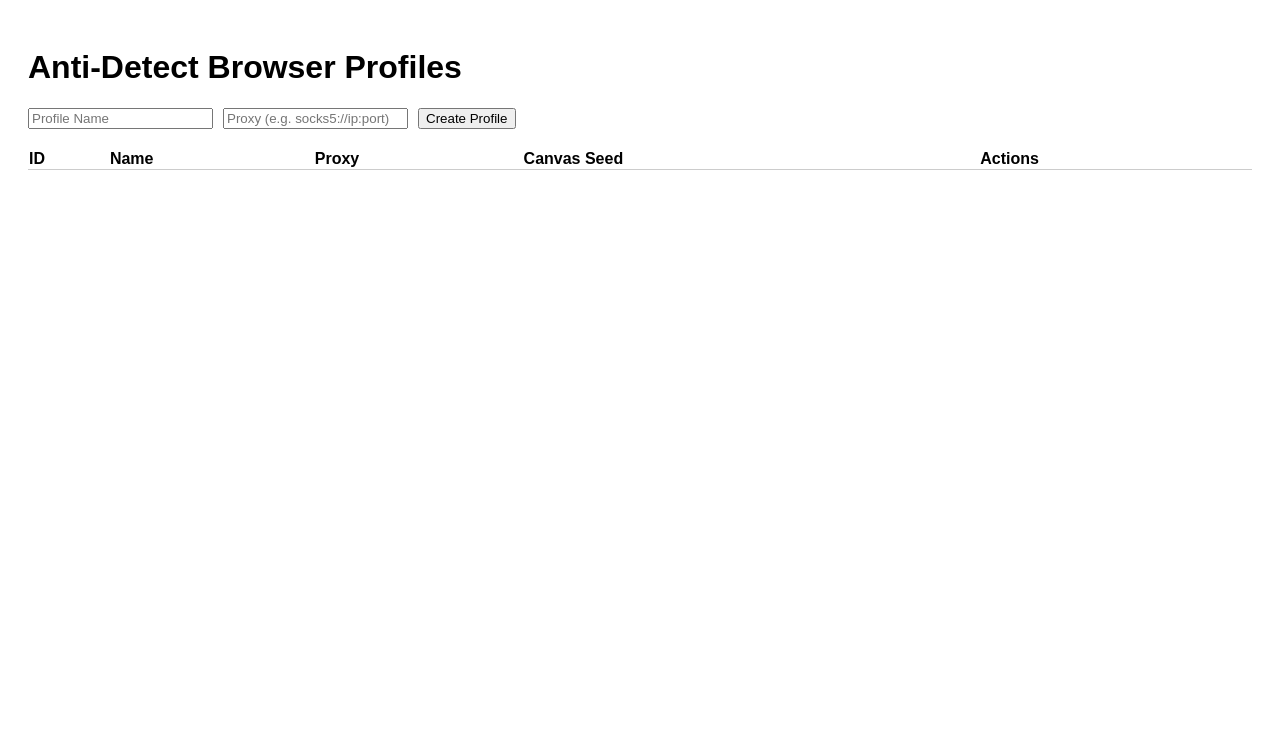
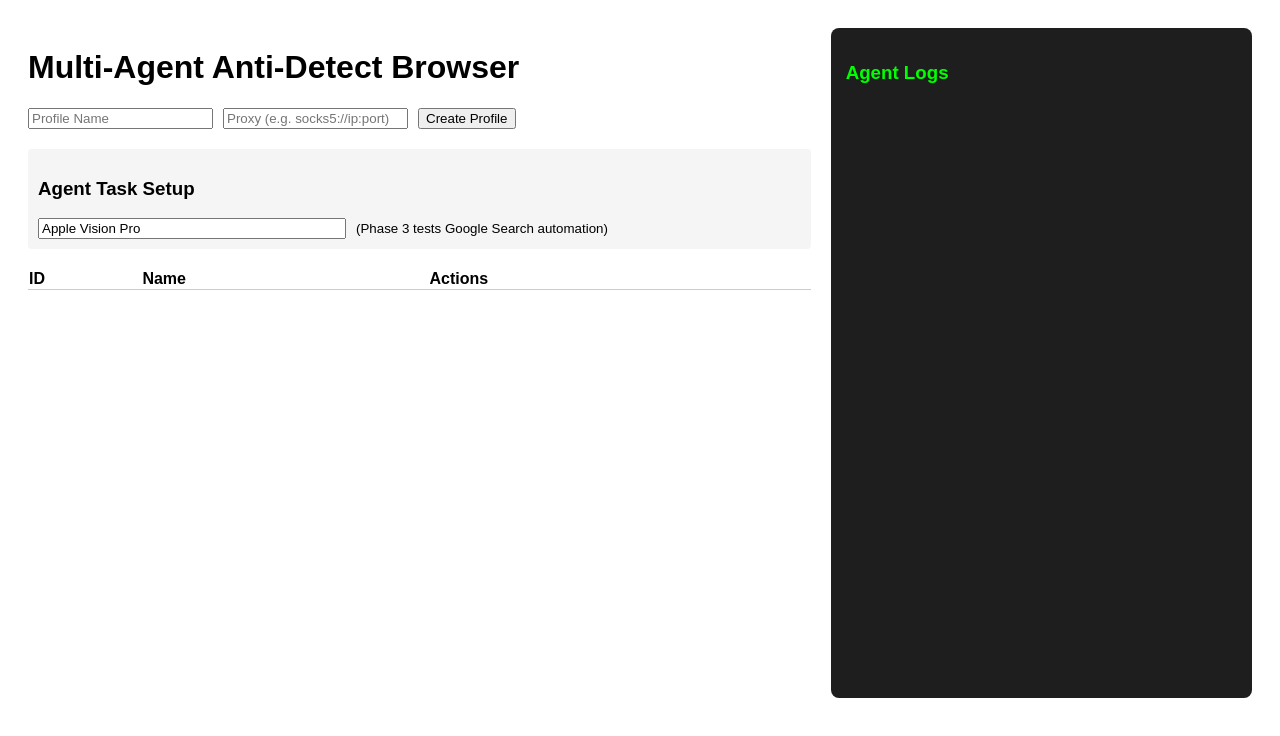
Before and after one commit to fastnas2023/Chestnut-Anti-Detect-Browser, a React (Vite) app: page / in a window 1280 px wide. Shown: the top 736 px of the page. Built offline with nearby package versions, Linux system fonts and the light colour scheme.

Commit message:
feat: add frontend UI for dispatching agents and viewing logs

```diff
--- a/electron/preload.ts
+++ b/electron/preload.ts
@@ -4,5 +4,6 @@ import type { Profile } from './db';
 contextBridge.exposeInMainWorld('api', {
   getProfiles: () => ipcRenderer.invoke('get-profiles'),
   createProfile: (profile: Profile) => ipcRenderer.invoke('create-profile', profile),
-  launchProfile: (id: number) => ipcRenderer.invoke('launch-profile', id)
+  launchProfile: (id: number) => ipcRenderer.invoke('launch-profile', id),
+  runAgent: (id: number, task: string) => ipcRenderer.invoke('run-agent', id, task)
 });
--- a/src/App.tsx
+++ b/src/App.tsx
@@ -4,6 +4,8 @@ export default function App() {
   const [profiles, setProfiles] = useState<Profile[]>([]);
   const [name, setName] = useState('');
   const [proxy, setProxy] = useState('');
+  const [agentTask, setAgentTask] = useState('Apple Vision Pro');
+  const [logs, setLogs] = useState<string[]>([]);
 
   const loadProfiles = async () => {
     const data = await window.api.getProfiles();
@@ -13,6 +15,10 @@ export default function App() {
   useEffect(() => {
     loadProfiles();
   }, []);
+
+  const addLog = (msg: string) => {
+    setLogs(prev => [...prev, `[${new Date().toLocaleTimeString()}] ${msg}`]);
+  };
 
   const handleCreate = async (e: React.FormEvent) => {
     e.preventDefault();
@@ -27,12 +33,29 @@ export default function App() {
   };
 
   const handleLaunch = async (id: number) => {
-    await window.api.launchProfile(id);
+    addLog(`Launching profile ${id}...`);
+    const success = await window.api.launchProfile(id);
+    if (success) {
+      addLog(`Profile ${id} launched successfully. Ready for Agent.`);
+    } else {
+      addLog(`Failed to launch profile ${id}.`);
+    }
+  };
+
+  const handleRunAgent = async (id: number) => {
+    addLog(`Dispatching agent to profile ${id} with task: "${agentTask}"`);
+    const result = await window.api.runAgent(id, agentTask);
+    if (result.success) {
+      addLog(`Agent Success: ${result.message}`);
+    } else {
+      addLog(`Agent Error: ${result.message}`);
+    }
   };
 
   return (
-    <div style={{ padding: '20px', fontFamily: 'sans-serif' }}>
-      <h1>Anti-Detect Browser Profiles</h1>
+    <div style={{ padding: '20px', fontFamily: 'sans-serif', display: 'flex', gap: '20px' }}>
+      <div style={{ flex: 2 }}>
+        <h1>Multi-Agent Anti-Detect Browser</h1>
 
         <form onSubmit={handleCreate} style={{ marginBottom: '20px' }}>
           <input
@@ -51,30 +74,48 @@ export default function App() {
           <button type="submit">Create Profile</button>
         </form>
 
+        <div style={{ marginBottom: '20px', padding: '10px', background: '#f5f5f5', borderRadius: '4px' }}>
+          <h3>Agent Task Setup</h3>
+          <input
+            placeholder="What should the agent search for?"
+            value={agentTask}
+            onChange={e => setAgentTask(e.target.value)}
+            style={{ width: '300px', marginRight: '10px' }}
+          />
+          <small>(Phase 3 tests Google Search automation)</small>
+        </div>
+
         <table style={{ width: '100%', textAlign: 'left', borderCollapse: 'collapse' }}>
           <thead>
             <tr>
               <th style={{ borderBottom: '1px solid #ccc' }}>ID</th>
               <th style={{ borderBottom: '1px solid #ccc' }}>Name</th>
-            <th style={{ borderBottom: '1px solid #ccc' }}>Proxy</th>
-            <th style={{ borderBottom: '1px solid #ccc' }}>Canvas Seed</th>
               <th style={{ borderBottom: '1px solid #ccc' }}>Actions</th>
             </tr>
           </thead>
           <tbody>
             {profiles.map(p => (
               <tr key={p.id}>
-              <td style={{ borderBottom: '1px solid #eee' }}>{p.id}</td>
+                <td style={{ borderBottom: '1px solid #eee', padding: '8px 0' }}>{p.id}</td>
                 <td style={{ borderBottom: '1px solid #eee' }}>{p.name}</td>
-              <td style={{ borderBottom: '1px solid #eee' }}>{p.proxy || 'None'}</td>
-              <td style={{ borderBottom: '1px solid #eee' }}>{p.canvasSeed}</td>
                 <td style={{ borderBottom: '1px solid #eee' }}>
-                <button onClick={() => p.id && handleLaunch(p.id)}>Launch</button>
+                  <button onClick={() => p.id && handleLaunch(p.id)} style={{ marginRight: '5px' }}>1. Launch Browser</button>
+                  <button onClick={() => p.id && handleRunAgent(p.id)} style={{ background: '#4CAF50', color: 'white', border: 'none', padding: '4px 8px', borderRadius: '4px', cursor: 'pointer' }}>2. Run Agent</button>
                 </td>
               </tr>
             ))}
           </tbody>
         </table>
       </div>
+
+      <div style={{ flex: 1, background: '#1e1e1e', color: '#00ff00', padding: '15px', borderRadius: '8px', height: '80vh', overflowY: 'auto' }}>
+        <h3>Agent Logs</h3>
+        <div style={{ fontSize: '12px', fontFamily: 'monospace' }}>
+          {logs.map((log, i) => (
+            <div key={i} style={{ marginBottom: '5px' }}>{log}</div>
+          ))}
+        </div>
+      </div>
+    </div>
   );
 }
--- a/src/types.d.ts
+++ b/src/types.d.ts
@@ -10,5 +10,6 @@ interface Window {
     getProfiles: () => Promise<Profile[]>;
     createProfile: (profile: Profile) => Promise<number>;
     launchProfile: (id: number) => Promise<boolean>;
+    runAgent: (id: number, task: string) => Promise<{success: boolean, message: string}>;
   };
 }
```
Lines whose indentation alone changed are shown as unchanged.
